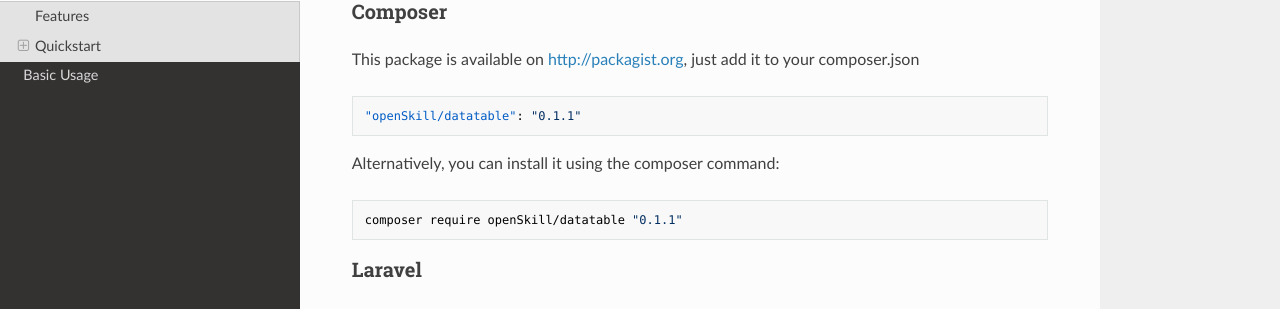
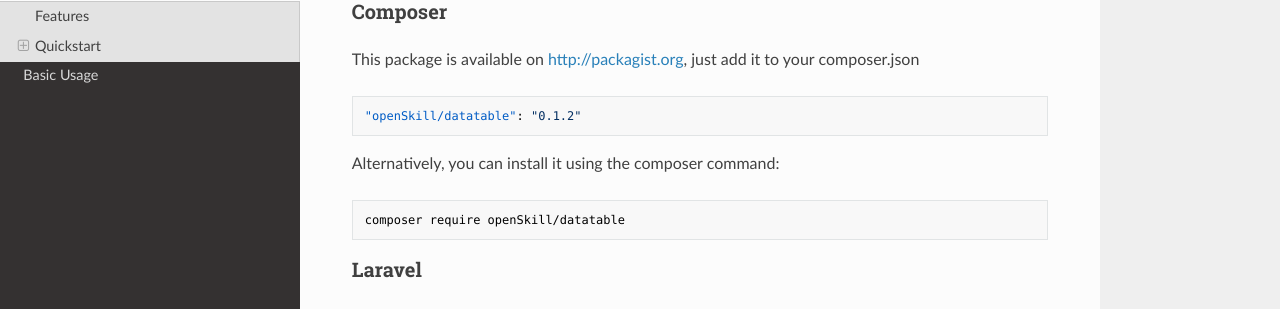
Before and after one commit to OpenSkill/Datatable, an MkDocs documentation site: the page built from docs/index.md, in a window 1280 px wide and 900 px high, scrolled down 582 px. Shown: the part 151-460 px from the top of the window. Built offline with MkDocs 1.6.1, drawn with Linux system fonts in a browser that asks for light colours; nearby versions of some CDN libraries; old or Windows-style settings are respelled for this version of MkDocs.

Commit message:
updated documentation

````diff
--- a/docs/index.md
+++ b/docs/index.md
@@ -26,12 +26,12 @@
 This package is available on [http://packagist.org](https://packagist.org/packages/chumper/datatable), just add it to your composer.json
 
 ```json
-"openSkill/datatable": "0.1.1"
+"openSkill/datatable": "0.1.2"
 ```
 
 Alternatively, you can install it using the composer command:
 ```bash
-composer require openSkill/datatable "0.1.1"
+composer require openSkill/datatable
 ```
 
 ### Laravel
````
